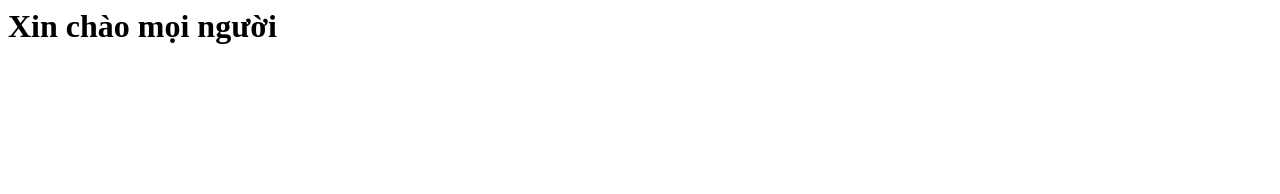
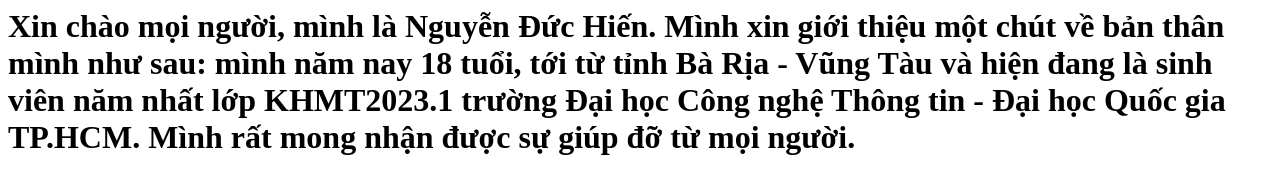
Before and after one commit to DucHien2809/DucHien2809.github.io, a plain HTML site: page index.html in a window 1280 px wide. Drawn offline with Linux system fonts and the light colour scheme.

Commit message:
index.html

```diff
--- a/index.html
+++ b/index.html
@@ -2,6 +2,6 @@
 <head>
 </head>
 <body>
-  <h1> Xin chào mọi người </h1>
+  <h1> Xin chào mọi người, mình là Nguyễn Đức Hiến. Mình xin giới thiệu một chút về bản thân mình như sau: mình năm nay 18 tuổi, tới từ tỉnh Bà Rịa - Vũng Tàu và hiện đang là sinh viên năm nhất lớp KHMT2023.1 trường Đại học Công nghệ Thông tin - Đại học Quốc gia TP.HCM. Mình rất mong nhận được sự giúp đỡ từ mọi người. </h1>
 </body>
 </html>
```
